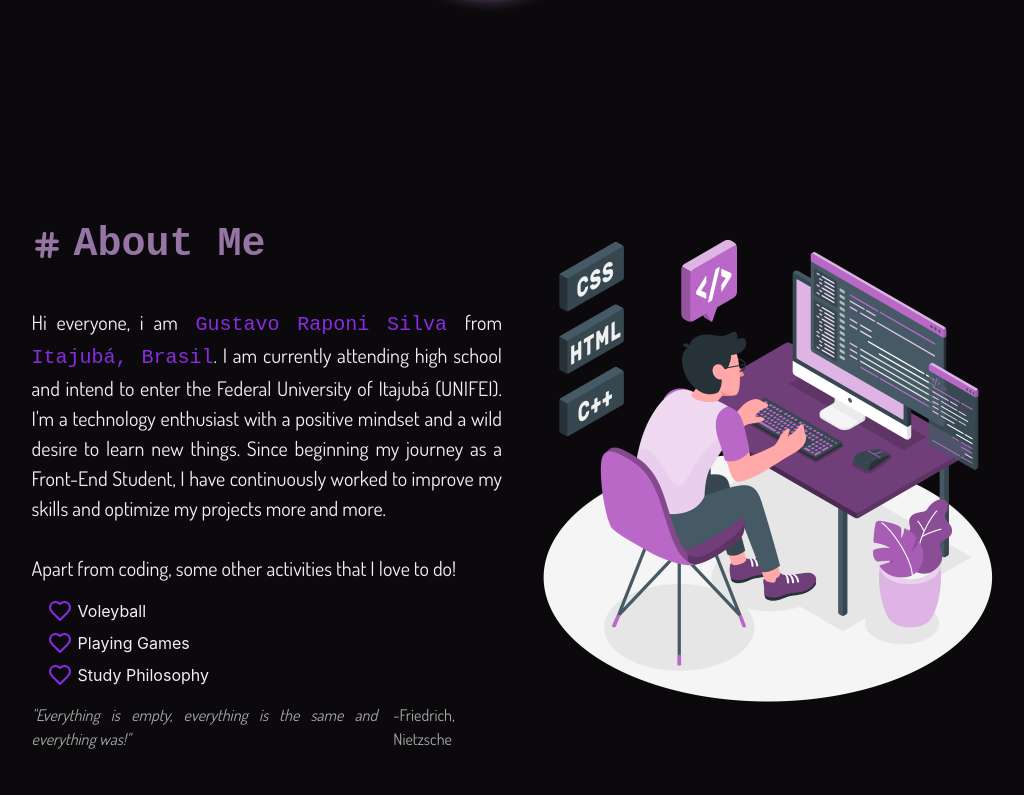
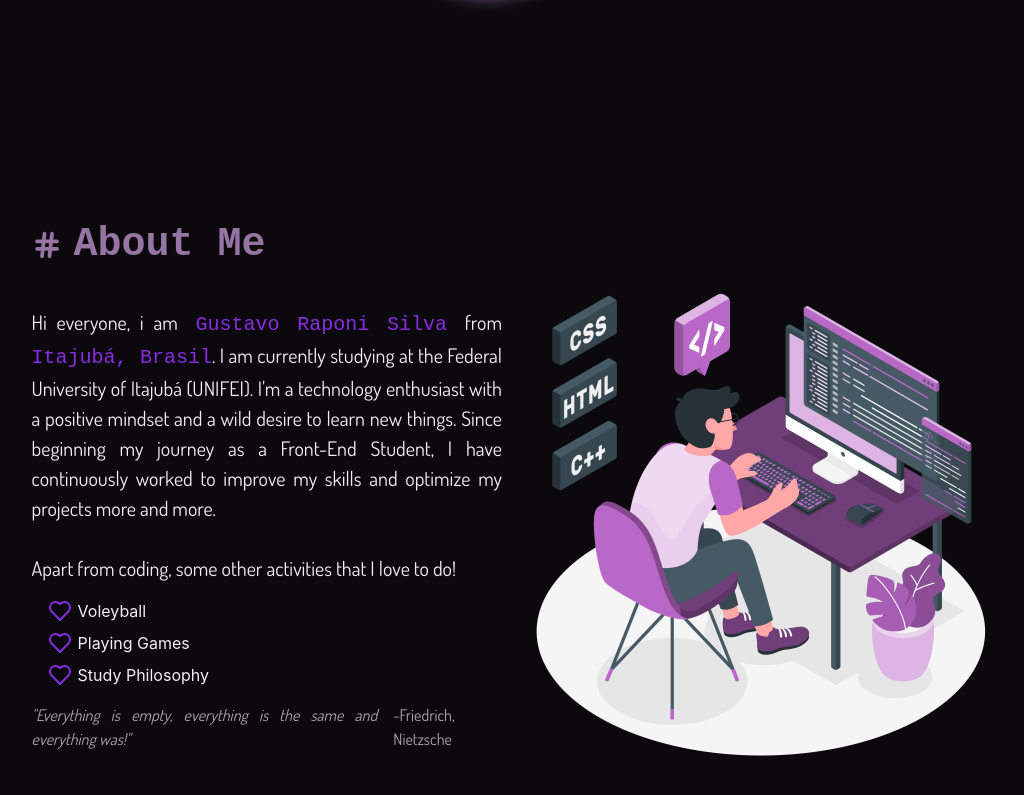
Before and after one commit to rapon1kt/my-portifolio, a Next.js app: page / in a window 1280 px wide. Shown: the part 569-1364 px from the top of the page, without its empty margins (122-1146 px from the left). Built offline with nearby package versions, Linux system fonts and the light colour scheme.

Commit message:
refactor: editing about-me text and css

```diff
--- a/src/components/about-me/about-me.css
+++ b/src/components/about-me/about-me.css
@@ -40,23 +40,23 @@
 	font-family: "Roboto Mono", monospace;
 }
 
-#about-me > .left-corner >  .list {
+#about-me > .left-corner > .list {
 	gap: 0.5rem;
 	display: flex;
 	padding: 1rem;
 	flex-direction: column;
 }
 
-#about-me > .left-corner >  .list > .hobbies{
+#about-me > .left-corner > .list > .hobbies {
 	list-style: none;
 	color: var(--text);
 }
 
-#about-me > .left-corner >  .list .heart {
+#about-me > .left-corner > .list .heart {
 	color: blueviolet;
 }
 
-#about-me > .left-corner >  .quote  {
+#about-me > .left-corner > .quote {
 	color: darkgray;
 	gap: 1rem;
 	display: flex;
@@ -65,6 +65,9 @@
 }
 
 #about-me > .right-corner {
+	display: flex;
+	align-items: center;
+	justify-content: center;
 	width: 50%;
 }
 
@@ -73,13 +76,13 @@
 }
 
 @media screen and (max-width: 1040px) {
-
 	#about-me {
 		text-align: justify;
 	}
 
 	#about-me > .left-corner {
 		width: 100%;
+		justify-content: center;
 	}
 
 	#about-me > .left-corner > .about-me-title {
--- a/src/components/about-me/about-me.tsx
+++ b/src/components/about-me/about-me.tsx
@@ -18,11 +18,11 @@ export default function AboutMe() {
 					<Typography className="colored"> Gustavo Raponi Silva </Typography>
 					from
 					<Typography className="colored"> Itajubá, Brasil</Typography>. I am
-          currently attending high school and intend to enter the Federal
-          University of Itajubá (UNIFEI). I'm a technology enthusiast with a
-          positive mindset and a wild desire to learn new things. Since
-          beginning my journey as a Front-End Student, I have continuously
-          worked to improve my skills and optimize my projects more and more.
+					currently studying at the Federal University of Itajubá (UNIFEI). I'm
+					a technology enthusiast with a positive mindset and a wild desire to
+					learn new things. Since beginning my journey as a Front-End Student, I
+					have continuously worked to improve my skills and optimize my projects
+					more and more.
 					<br /> <br />
 					Apart from coding, some other activities that I love to do!
 				</Typography>
```
Lines whose indentation alone changed are shown as unchanged.
